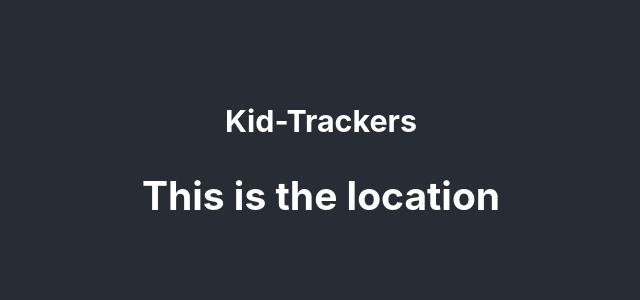
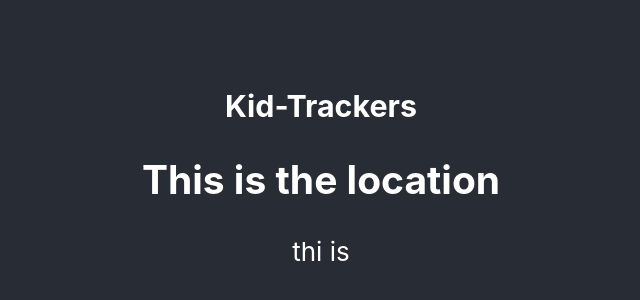
Before and after one commit to KKkaran/Kid-Tracker, a React (Create React App) app: page / in a window 1280 px wide. Shown: the part 238-538 px from the top of the page, without its empty margins (319-959 px from the left). Built offline with nearby package versions, Linux system fonts and the light colour scheme; no server answers.

Commit message:
psuhed to github

```diff
--- a/src/App.js
+++ b/src/App.js
@@ -1,4 +1,3 @@
-import logo from './logo.svg';
 import './App.css';
 import Main from './components/Main';
 
@@ -10,6 +9,7 @@ function App() {
         <div>
           <h3>Kid-Trackers</h3>
           <Main></Main>
+          thi is
         </div>
       </header>
     </div>
```
